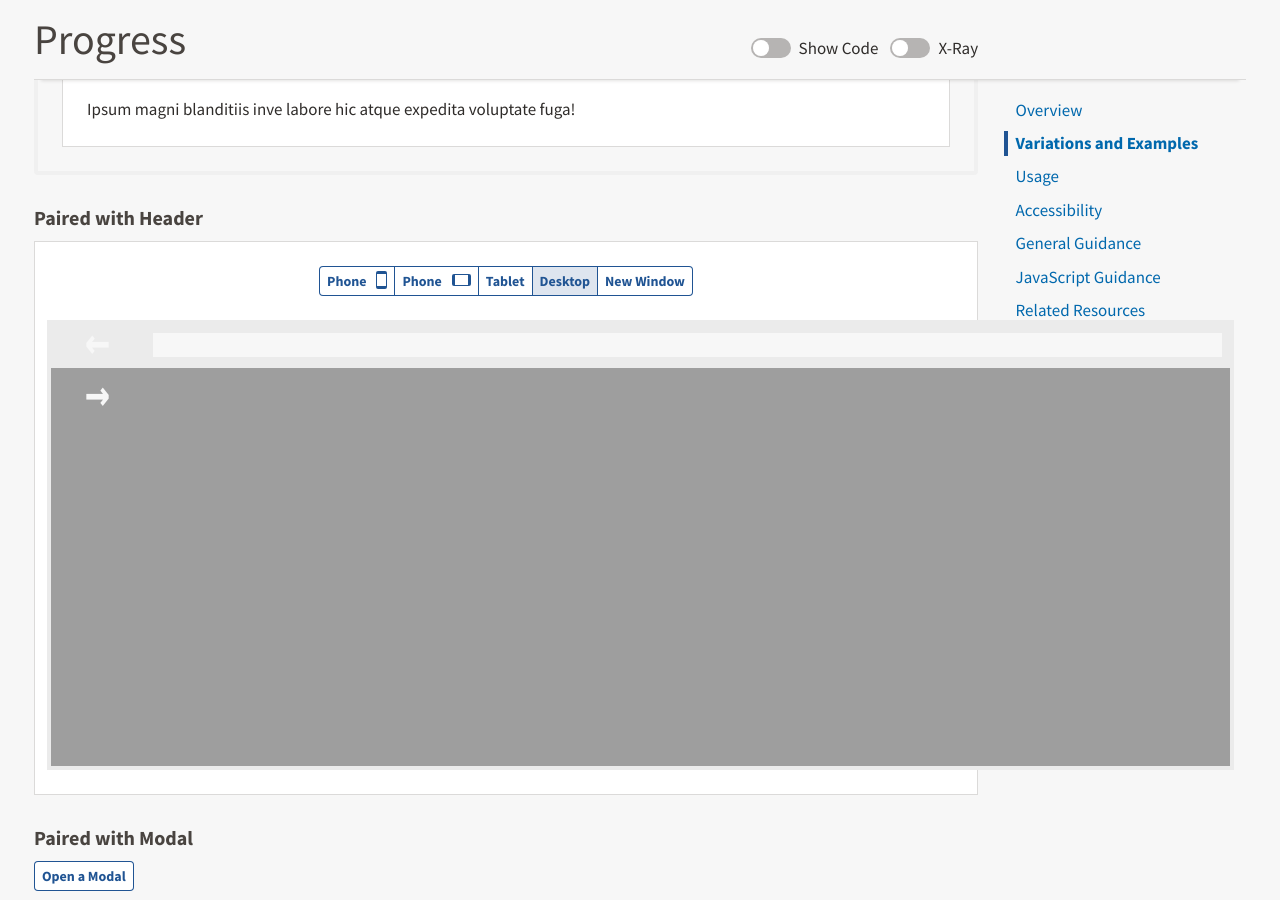
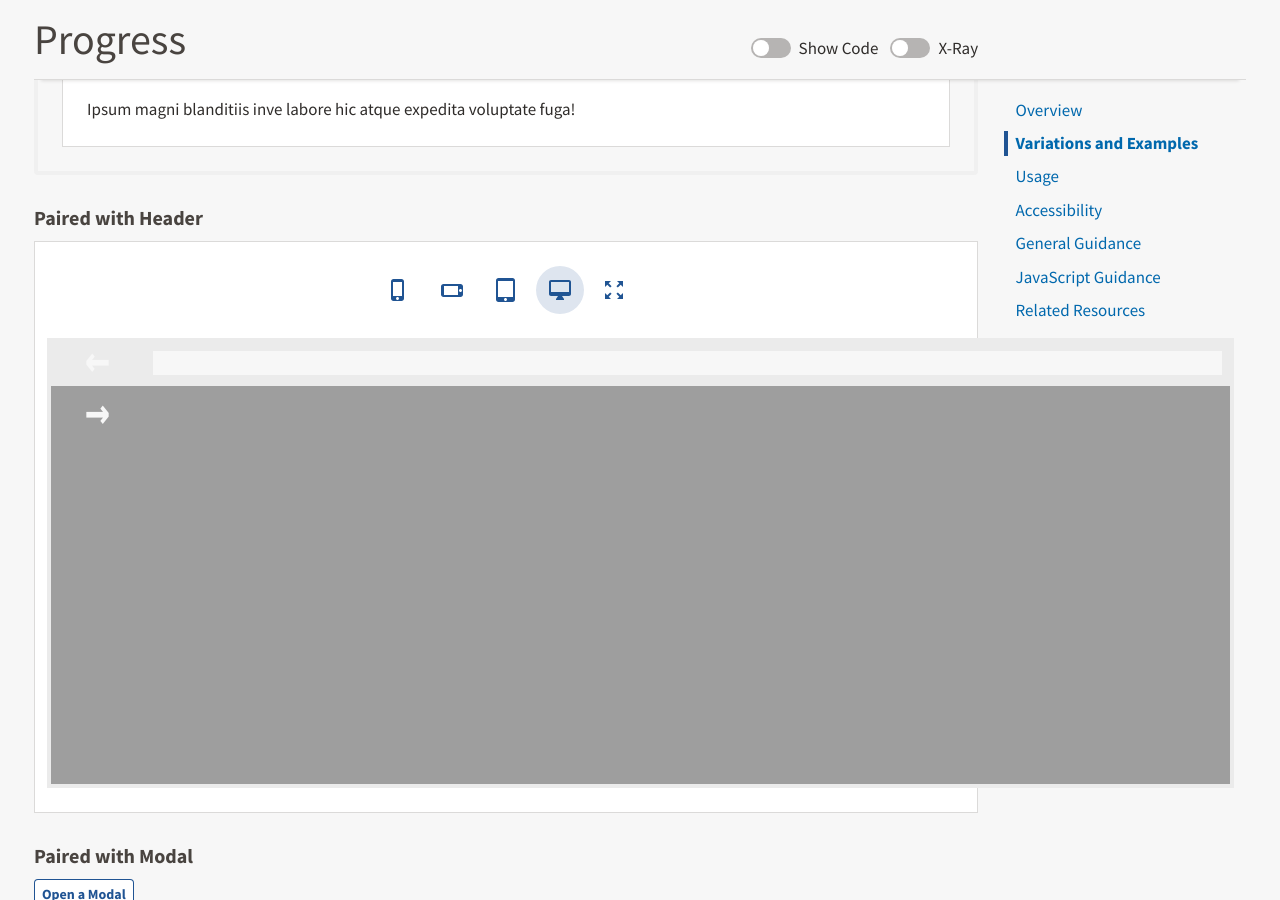
Before and after one commit to USDA-FSA/fsa-design-system, a Jekyll site: the page built from components/progress/index.md, in a window 1280 px wide and 900 px high, scrolled down 3154 px. Built offline with Jekyll 4.4.1, drawn with Linux system fonts in a browser that asks for light colours.

Commit message:
RWD Viewer updated in fsa-progress [amends #417]

```diff
--- a/components/progress/index.md
+++ b/components/progress/index.md
@@ -292,20 +292,12 @@ Progress indicators are styled with `class="fsa-progress [fsa-progress--[variati
 
 ### Paired with Header
 
-<div class="docs__rwd-demo-block">
-  <div class="docs__rwd-embed-container">
-    <span class="fsa-btn-group fsa-btn-group--small" role="group" data-component="">
-      <button data-behavior="toggle-rwd-size" data-target="rwd-demo_progress" data-size="phone" class="fsa-btn-group__item" aria-selected="true" type="button" title="Portrait"><span class="sr-only">Portrait</span> Phone <span class="docs__rwd-demo-icon docs__rwd-demo-icon--portrait"></span></button>
-      <button data-behavior="toggle-rwd-size" data-target="rwd-demo_progress" data-size="phone-big" class="fsa-btn-group__item" type="button" title="Landscape"><span class="sr-only">Landscape</span> Phone <span class="docs__rwd-demo-icon docs__rwd-demo-icon--landscape"></span></button>
-      <button data-behavior="toggle-rwd-size" data-target="rwd-demo_progress" data-size="tablet" class="fsa-btn-group__item" type="button">Tablet</button>
-      <button data-behavior="toggle-rwd-size" data-target="rwd-demo_progress" data-size="desktop" class="fsa-btn-group__item fsa-btn-group__item--active" type="button">Desktop</button>
-      <a class="fsa-btn-group__item" href="http://usda-fsa.github.io/fsa-style/demo/rwd__progress.html" target="_blank" title="View in a New Window">New Window</a>
-    </span>
-    <div class="docs__rwd-embed docs__rwd-embed--desktop" id="rwd-demo_progress">
-      <iframe title="Responsive Demo: progress" src="https://usda-fsa.github.io/fsa-style/demo/rwd__progress.html" class="docs__rwd-iframe" allowtransparency="true" frameborder="0" scrolling="yes" allowfullscreen="true"> </iframe>
-    </div>
-  </div>
-</div>
+{% assign rwdSize = "desktop" %}
+{% capture rwdURL %}
+https://usda-fsa.github.io/fsa-style/demo/rwd__progress.html
+{% endcapture %}
+
+{% include rwd-viewer.html %}
 
 ### Paired with Modal
 <button class="fsa-btn fsa-btn--small fsa-btn--secondary" data-behavior="open-modal" aria-controls="UNIQUE-ID-yshtgj77" aria-expanded="false" type="button">Open a Modal</button>
```
